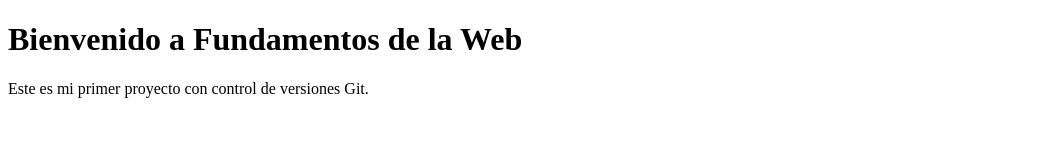
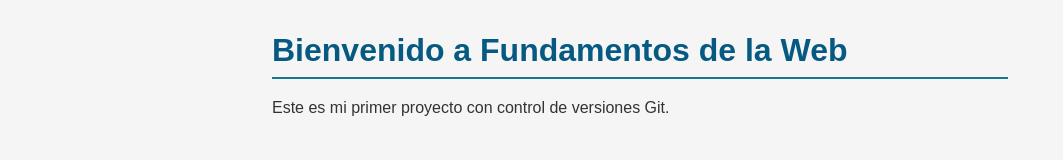
Before and after one commit to KeiverJ/fundamentos-web, a plain HTML site: page index.html in a window 1280 px wide. Shown: the whole page, without its empty margins (0-1063 px from the left). Drawn offline with Linux system fonts and the light colour scheme.

Commit message:
feat: agregar estilos CSS con paleta Ocean

```diff
--- a/index.html
+++ b/index.html
@@ -4,6 +4,7 @@
     <meta charset="UTF-8">
     <meta name="viewport" content="width=device-width, initial-scale=1.0">
     <title>Fundamentos de la Web</title>
+    <link rel="stylesheet" href="styles.css">
 </head>
 <body>
     <h1>Bienvenido a Fundamentos de la Web</h1>
--- /dev/null
+++ b/styles.css
@@ -0,0 +1,15 @@
+* { margin: 0; padding: 0; box-sizing: border-box; }
+body {
+    font-family: Arial, sans-serif;
+    max-width: 800px;
+    margin: 0 auto;
+    padding: 2rem;
+    background-color: #f5f5f5;
+}
+h1 {
+    color: #065A82;
+    border-bottom: 2px solid #1C7293;
+    padding-bottom: 0.5rem;
+    margin-bottom: 1rem;
+}
+p { line-height: 1.6; color: #333; }
```
